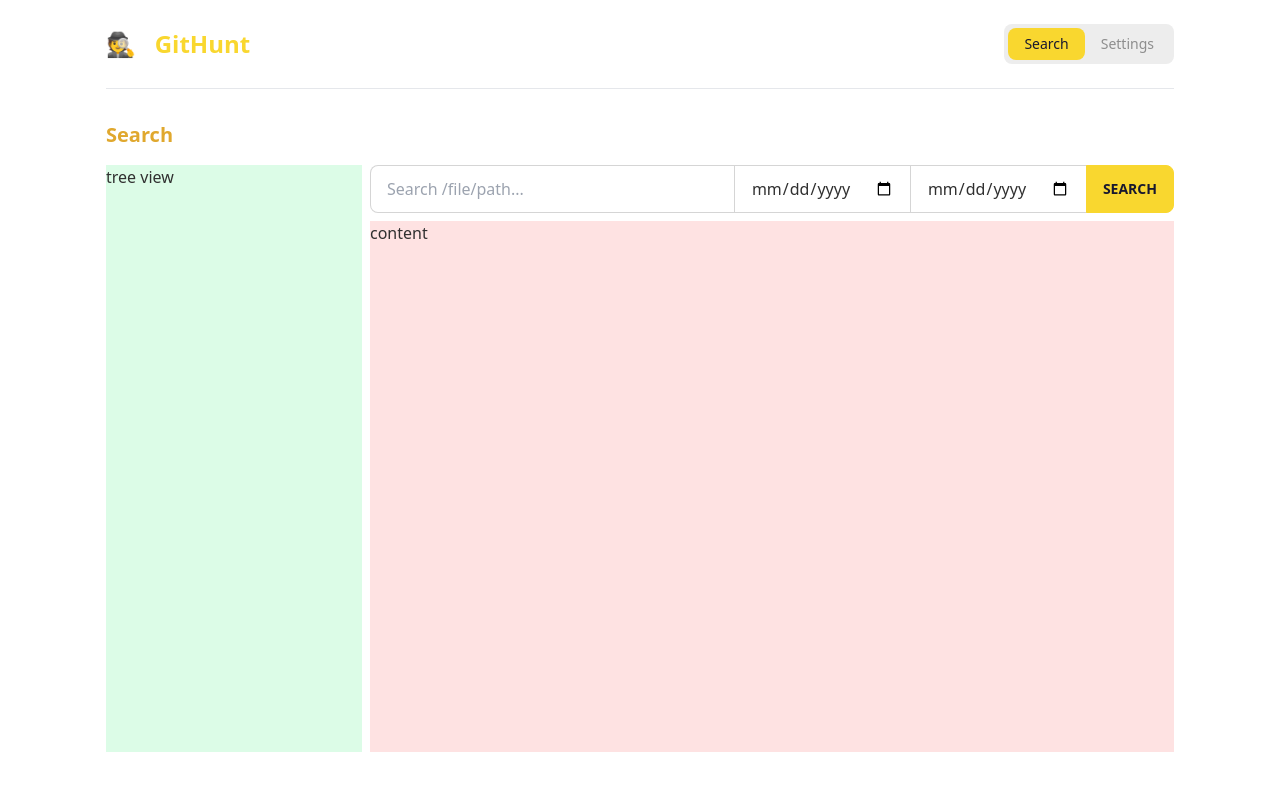
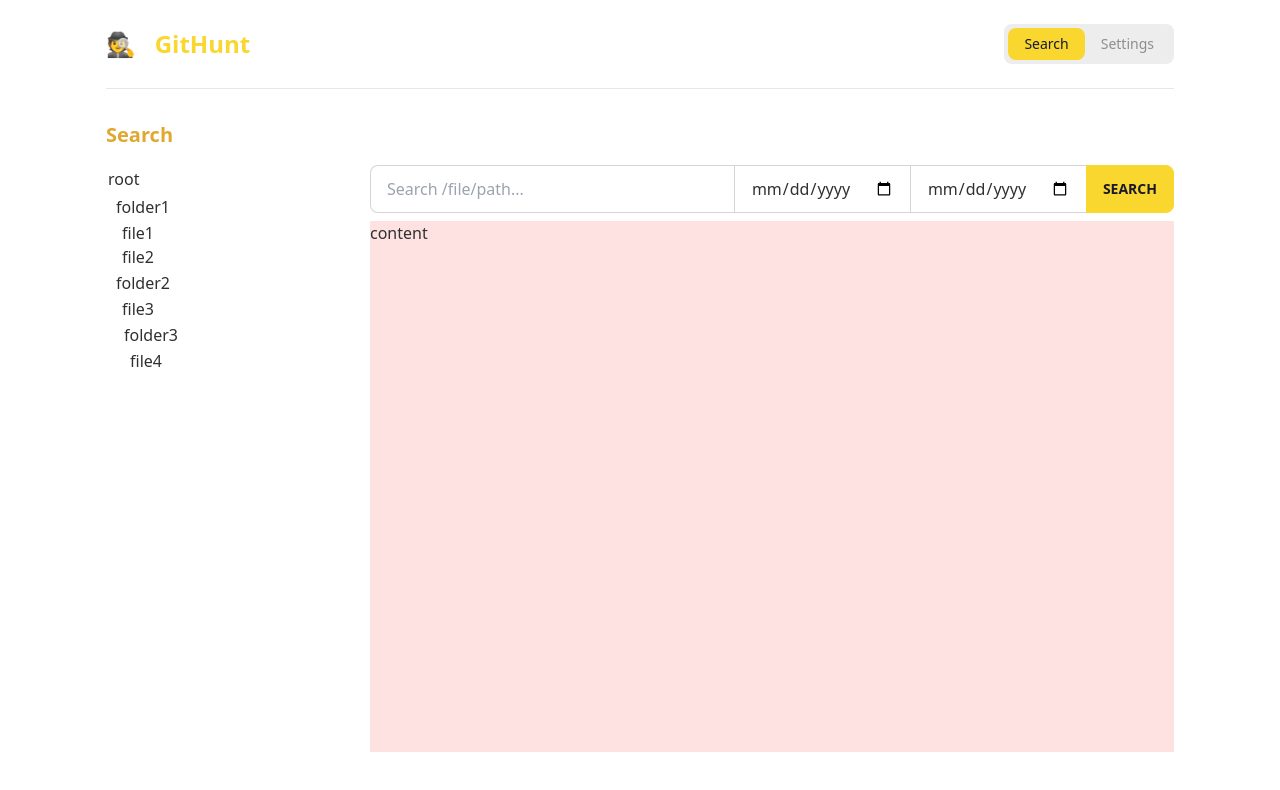
Before and after one commit to alexandrelam/blame-detective, a React (Vite) app: page / in a window 1280 px wide. Shown: the top 790 px of the page. Built offline with nearby package versions, Linux system fonts and the light colour scheme.

Commit message:
generate tree

```diff
--- a/src/components/Navbar/Navbar.tsx
+++ b/src/components/Navbar/Navbar.tsx
@@ -1,5 +1,3 @@
-import { ThemePicker } from "./ThemePicker";
-
 type Props = {
   tab: "search" | "settings";
   setTab: React.Dispatch<React.SetStateAction<"search" | "settings">>;
--- a/src/components/Pages/SearchPage.tsx
+++ b/src/components/Pages/SearchPage.tsx
@@ -1,12 +1,25 @@
 import { useSearch } from "../../hooks/useSearch";
 import { PageLayout } from "../Layout/PageLayout";
+import { Tree, buildTree } from "../Treeview";
 
 export function SearchPage() {
   const { makeSearch, isLoading, modifiedFiles } = useSearch();
+
+  const paths = [
+    "root/folder1/file1",
+    "root/folder1/file2",
+    "root/folder2/file3",
+    "root/folder2/folder3/file4",
+  ];
+
+  const tree = buildTree(paths);
+
   return (
     <PageLayout title="Search">
       <div className="flex gap-2 h-full">
-        <div className="bg-green-100 w-64">tree view</div>
+        <div className="w-64">
+          {isLoading ? <span>loading</span> : <Tree tree={tree} />}
+        </div>
         <div className="flex flex-col gap-2 flex-grow">
           <form className="flex items-center join" onSubmit={makeSearch}>
             <input
--- /dev/null
+++ b/src/components/Treeview.tsx
@@ -0,0 +1,74 @@
+export function TreeView({
+  title,
+  children,
+}: {
+  title: string;
+  children?: React.ReactNode;
+}) {
+  return (
+    <details className="collapse cursor-pointer text-base-content" open>
+      <summary className="p-0.5">{title}</summary>
+      {!!children && <div className="pl-2">{children}</div>}
+    </details>
+  );
+}
+
+interface TreeNode {
+  name: string;
+  children?: TreeNode[];
+}
+
+export function buildTree(paths: string[]): TreeNode {
+  const root: TreeNode = { name: "" };
+
+  for (const path of paths) {
+    const segments = path.split("/").filter((segment) => segment !== "");
+
+    let currentNode = root;
+    for (const segment of segments) {
+      let childNode = currentNode.children?.find(
+        (node) => node.name === segment
+      );
+
+      if (!childNode) {
+        childNode = { name: segment };
+        currentNode.children = currentNode.children || [];
+        currentNode.children.push(childNode);
+      }
+
+      currentNode = childNode;
+    }
+  }
+
+  return root;
+}
+
+interface TreeProps {
+  tree: TreeNode;
+}
+
+function TreeNodeComponent({ node }: { node: TreeNode }) {
+  if (!node.children) {
+    return <li>{node.name}</li>;
+  }
+
+  return (
+    <TreeView title={node.name}>
+      <ul>
+        {node.children.map((child) => (
+          <TreeNodeComponent key={child.name} node={child} />
+        ))}
+      </ul>
+    </TreeView>
+  );
+}
+
+export function Tree({ tree }: TreeProps) {
+  return (
+    <ul>
+      {tree.children?.map((child) => (
+        <TreeNodeComponent key={child.name} node={child} />
+      ))}
+    </ul>
+  );
+}
```
